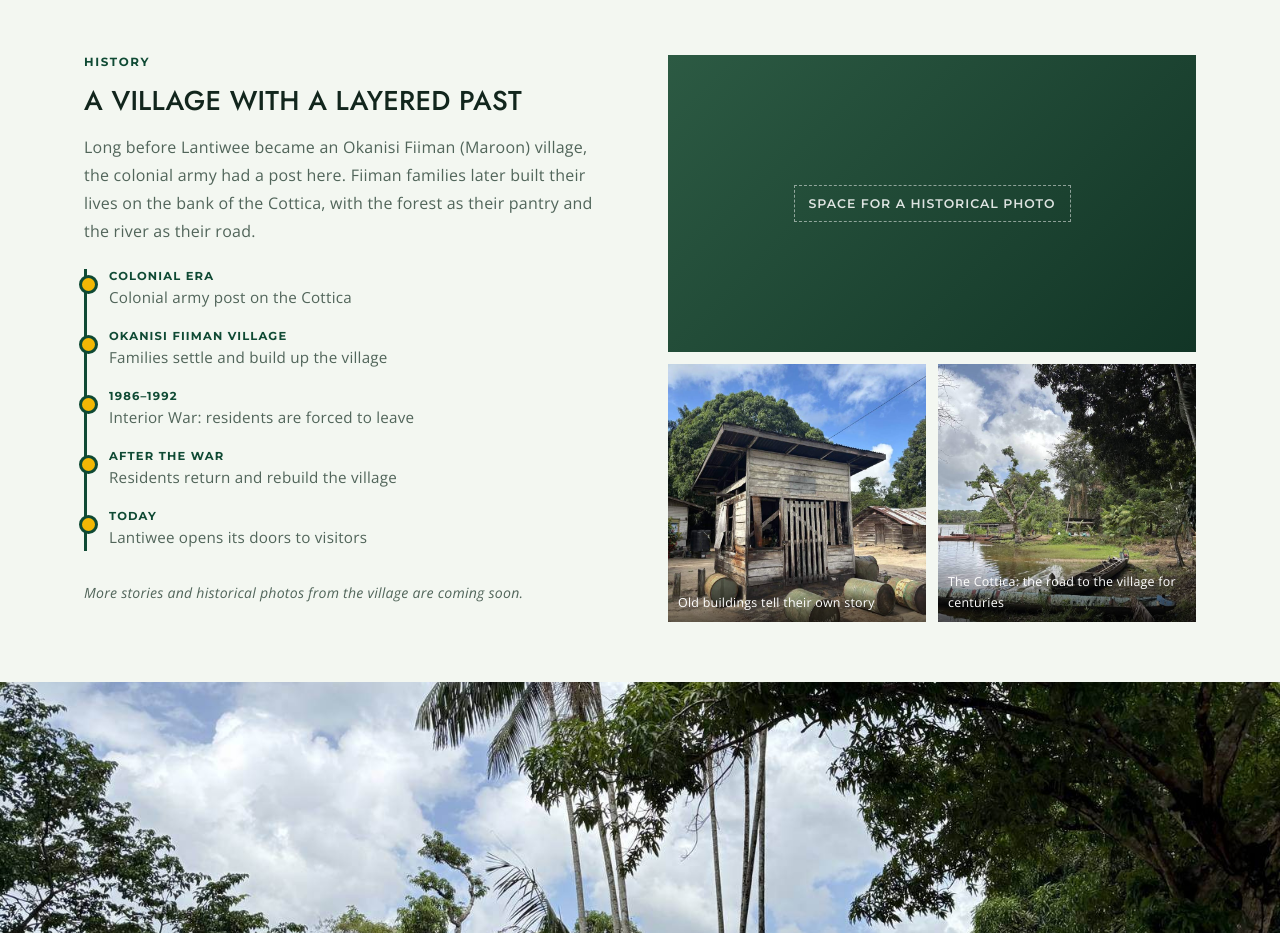
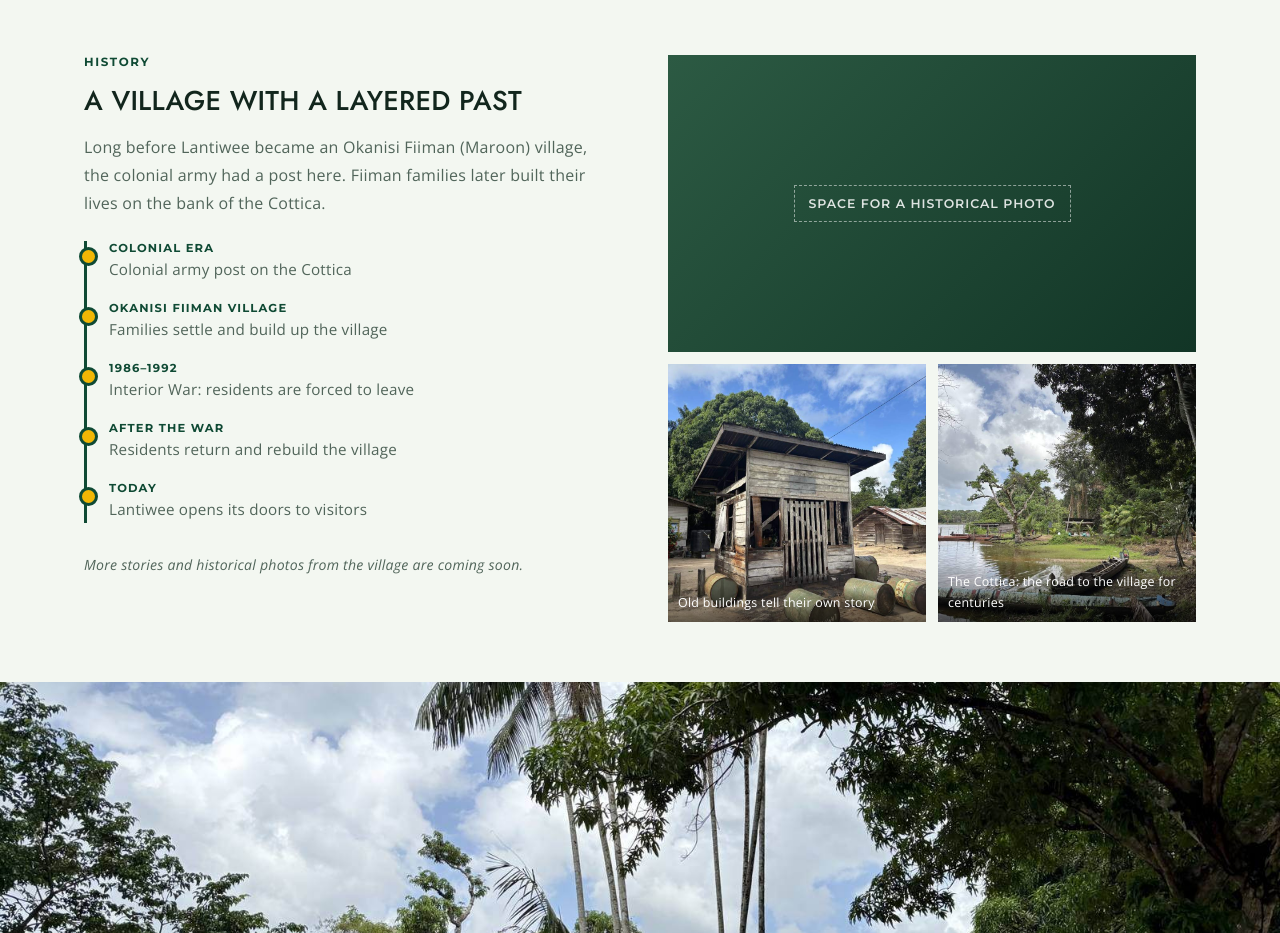
Before and after one commit to lantiweecottica-afk/lantiwee-site, a plain HTML site: page index.html in a window 1280 px wide. Shown: the part 6540-7473 px from the top of the page. Drawn offline with nearby package versions, Linux system fonts and the light colour scheme.

Commit message:
Geschiedenis: zinsdeel over bos en rivier weg
Co-Authored-By: Claude Opus 5.5 <noreply@anthropic.com>
Claude-Session: https://claude.ai/code/session_01Ghp3mEVa6VNivHrbYzWYU2

```diff
--- a/index.html
+++ b/index.html
@@ -459,7 +459,7 @@ footer a{color:#c9d8ce;text-decoration:none} footer a:hover{color:#fff}
     <div class="txt">
       <span class="kicker" data-i18n="k3">Historie</span>
       <h2 data-i18n="histH">Een dorp met een gelaagd verleden</h2>
-      <p data-i18n="hist1">Lang voordat Lantiwee een Okanisi Fiimandorp (Marron) werd, lag hier een post van het koloniale leger. Daarna bouwden Fiiman-families er hun leven op, aan de oever van de Cottica, met het bos als voorraadkast en de rivier als weg.</p>
+      <p data-i18n="hist1">Lang voordat Lantiwee een Okanisi Fiimandorp (Marron) werd, lag hier een post van het koloniale leger. Daarna bouwden Fiiman-families er hun leven op, aan de oever van de Cottica.</p>
       <ol class="timeline">
         <li><b data-i18n="t1h">Koloniale tijd</b><span data-i18n="t1p">Post van het koloniale leger aan de Cottica</span></li>
         <li><b data-i18n="t2h">Okanisi Fiimandorp</b><span data-i18n="t2p">Families vestigen zich en bouwen het dorp op</span></li>
@@ -667,7 +667,7 @@ const T = { nl:{}, en:{
   ledP:"Village leaders decide together what is shared with visitors and how many guests come at a time. You book directly with Lantiwee.",
   led1:"Your guides are people who live in and know the village.", led2:"The programme is planned with them in advance, so every tour is a little different.", led3:"What you pay benefits the residents and the village.",
   k3:"History", histH:"A village with a layered past",
-  hist1:"Long before Lantiwee became an Okanisi Fiiman (Maroon) village, the colonial army had a post here. Fiiman families later built their lives on the bank of the Cottica, with the forest as their pantry and the river as their road.",
+  hist1:"Long before Lantiwee became an Okanisi Fiiman (Maroon) village, the colonial army had a post here. Fiiman families later built their lives on the bank of the Cottica.",
   t1h:"Colonial era", t1p:"Colonial army post on the Cottica", t2h:"Okanisi Fiiman village", t2p:"Families settle and build up the village",
   t3h:"1986–1992", t3p:"Interior War: residents are forced to leave", t4h:"After the war", t4p:"Residents return and rebuild the village", t5h:"Today", t5p:"Lantiwee opens its doors to visitors",
   histNote:"More stories and historical photos from the village are coming soon.",
```
